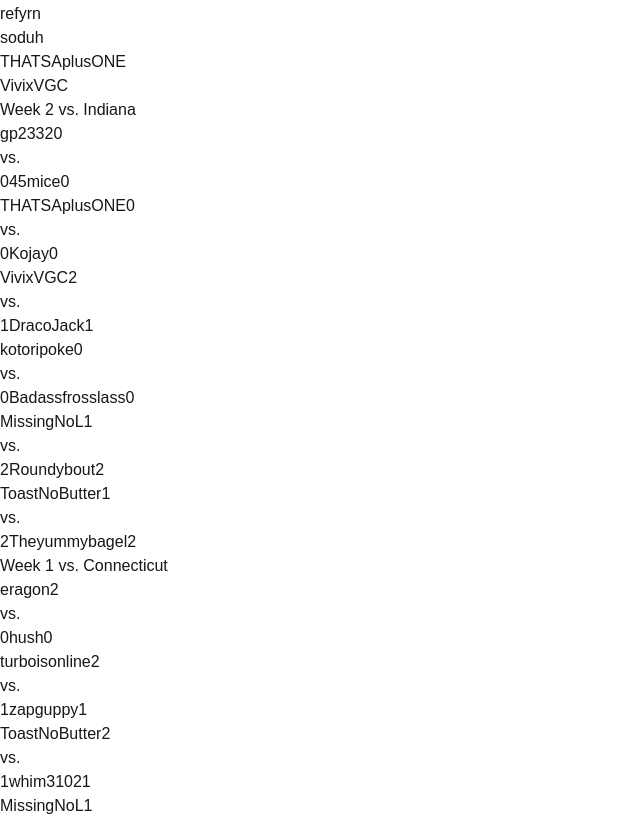
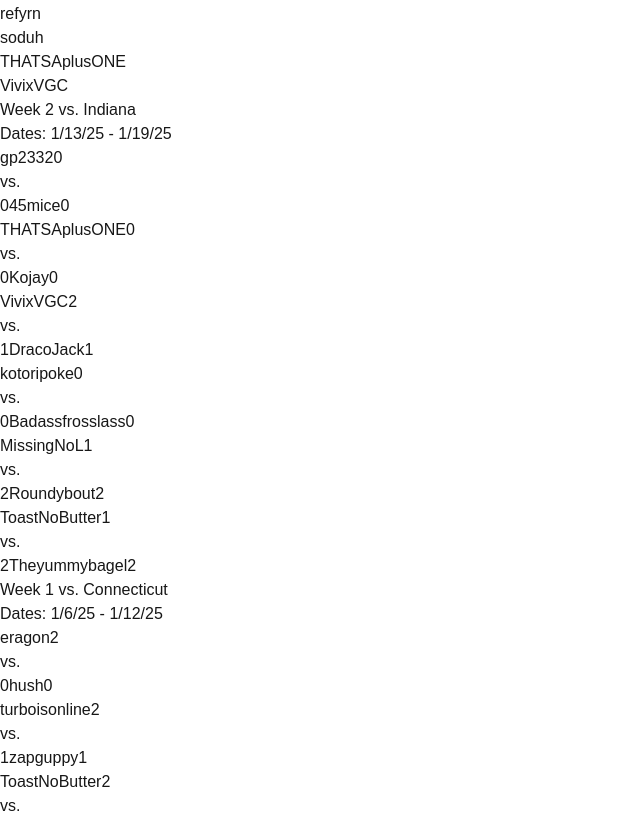
Before and after one commit to norcalvgc/norcal-uspl, a Next.js app: page / in a window 1280 px wide. Shown: the part 706-1527 px from the top of the page, without its empty margins (0-640 px from the left). Built offline with nearby package versions, Linux system fonts and the light colour scheme.

Commit message:
Add dates

```diff
--- a/src/app/page.tsx
+++ b/src/app/page.tsx
@@ -88,6 +88,7 @@ export default function Home() {
         <section className="w-full">
           <h2 className="text-xl md:text-3xl font-bold mb-6 text-center bg-gray-900 text-white py-3 rounded-t-lg">Week 2 vs. Indiana</h2>
           <div className="bg-white shadow-md rounded-b-lg p-6 hover:shadow-lg transition-shadow">
+          <p className="text-gray-600 text-sm mb-4">Dates: 1/13/25 - 1/19/25</p>
             <div className="divide-y divide-gray-200">
               <MatchRow
                 norcalPlayer="gp2332"
@@ -135,6 +136,7 @@ export default function Home() {
         <section className="w-full">
           <h2 className="text-xl md:text-3xl font-bold mb-6 text-center bg-gray-900 text-white py-3 rounded-t-lg">Week 1 vs. Connecticut</h2>
           <div className="bg-white shadow-md rounded-b-lg p-6 hover:shadow-lg transition-shadow">
+            <p className="text-gray-600 text-sm mb-4">Dates: 1/6/25 - 1/12/25</p>
             <div className="divide-y divide-gray-200">
               <MatchRow
                 norcalPlayer="eragon"
```
